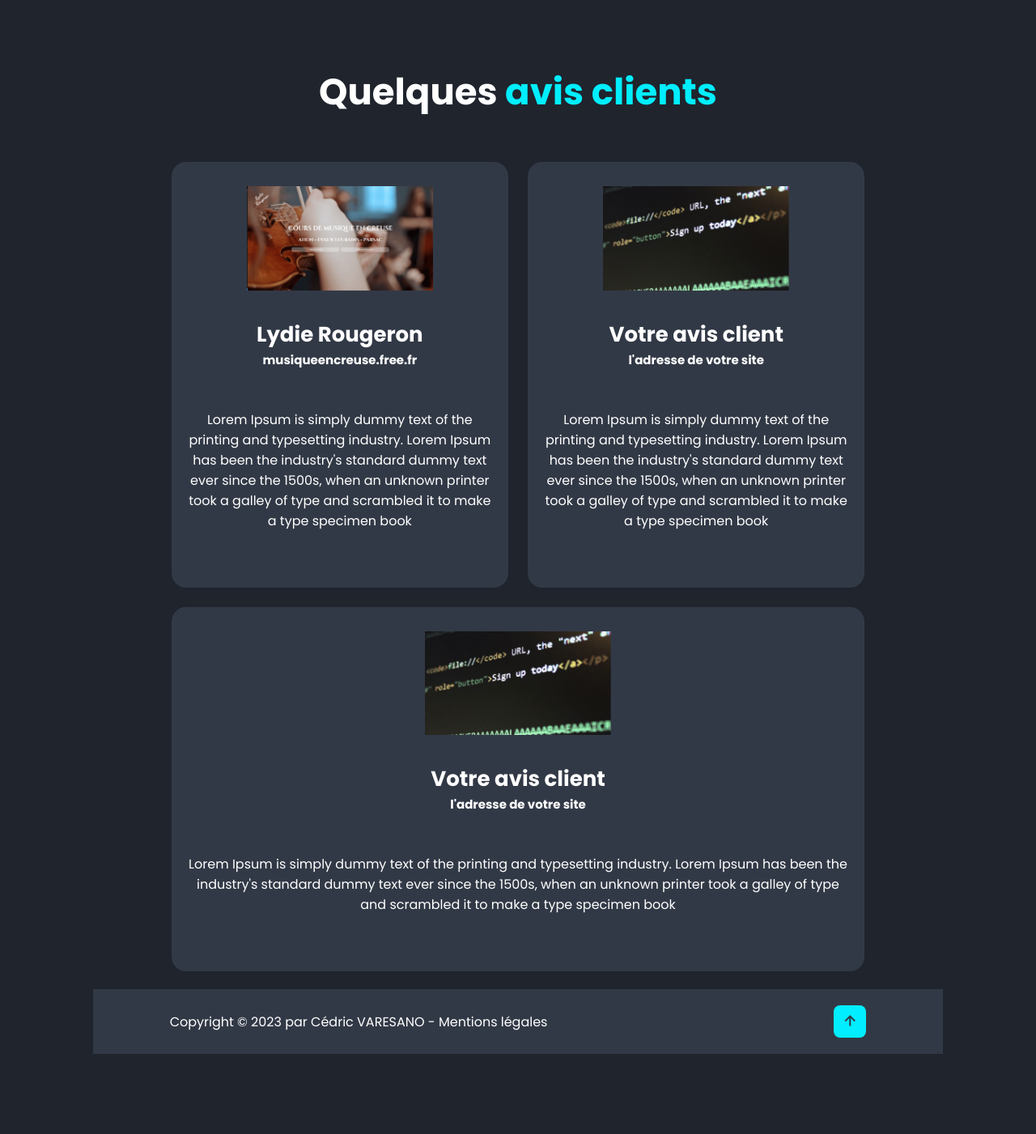
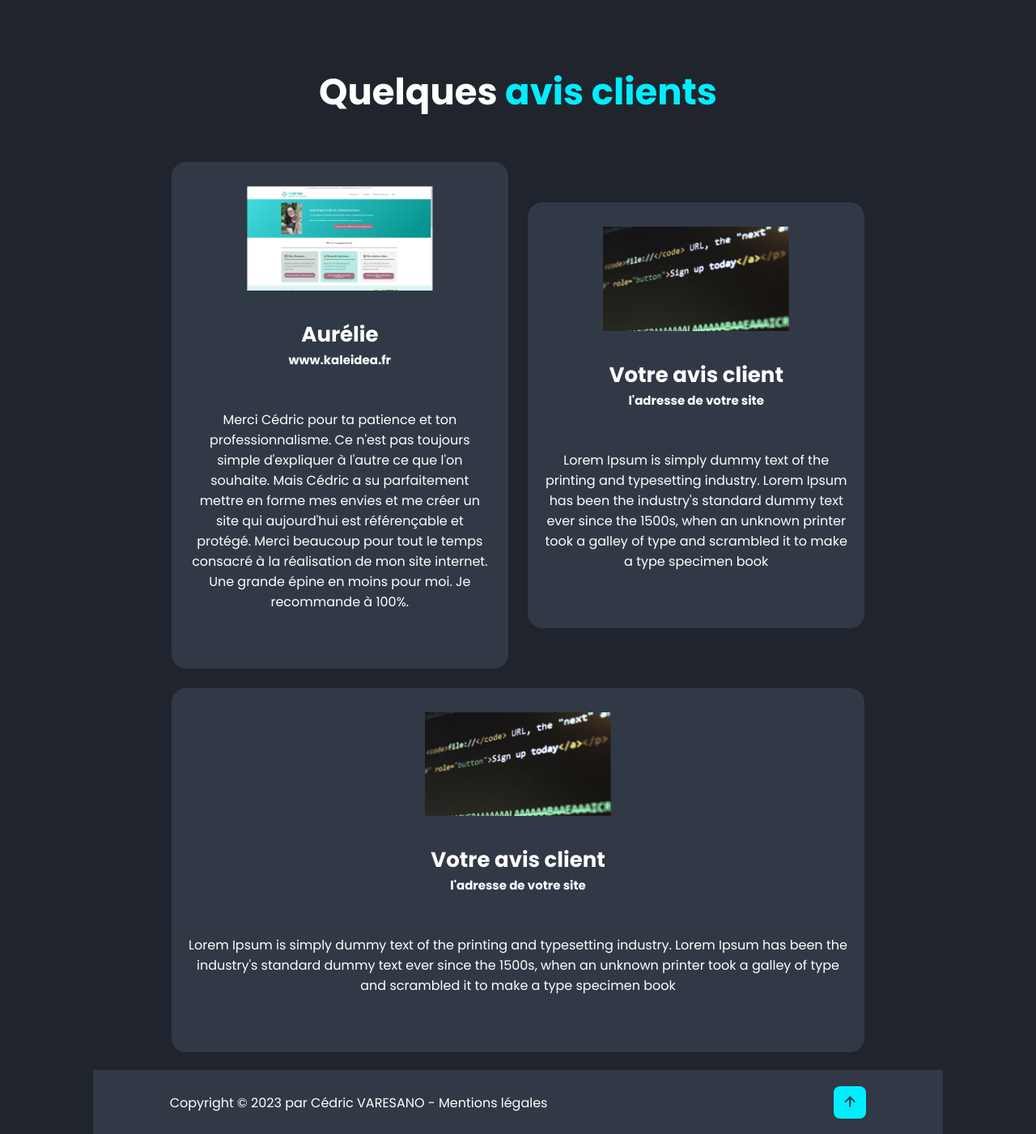
Before and after one commit to vcedricc/Portfolio, a PHP site: page /cms.php in a window 1280 px wide. Shown: the part 2799-4200 px from the top of the page at 81% size. Before the commit the page ends 4101 px from the top, so only its background shows below. Run offline with PHP 8.4, Linux system fonts and the light colour scheme.

Commit message:
Add new web site and a customer comment

```diff
--- a/cms.php
+++ b/cms.php
@@ -95,10 +95,10 @@
         <div class="services-container">
 
           <div class="services-box">
-            <img class="opinion-img" src="./images/musiqueencreuse.png" alt="musiqueencreuse">
-            <h3>Lydie Rougeron</h3>
-            <h2>musiqueencreuse.free.fr</h2>
-            <p>Lorem Ipsum is simply dummy text of the printing and typesetting industry. Lorem Ipsum has been the industry's standard dummy text ever since the 1500s, when an unknown printer took a galley of type and scrambled it to make a type specimen book
+            <img class="opinion-img" src="./images/kaleidea.png" alt="kaleidea">
+            <h3>Aurélie</h3>
+            <h2>www.kaleidea.fr</h2>
+            <p>Merci Cédric pour ta patience et ton professionnalisme. Ce n'est pas toujours simple d'expliquer à l'autre ce que l'on souhaite. Mais Cédric a su parfaitement mettre en forme mes envies et me créer un site qui aujourd'hui est référençable et protégé. Merci beaucoup pour tout le temps consacré à la réalisation de mon site internet. Une grande épine en moins pour moi. Je recommande à 100%.
             </p>
           </div>
 
```
Also changed, not shown: index.php (+19 -18 lines), images/ostaraa.png (added).
